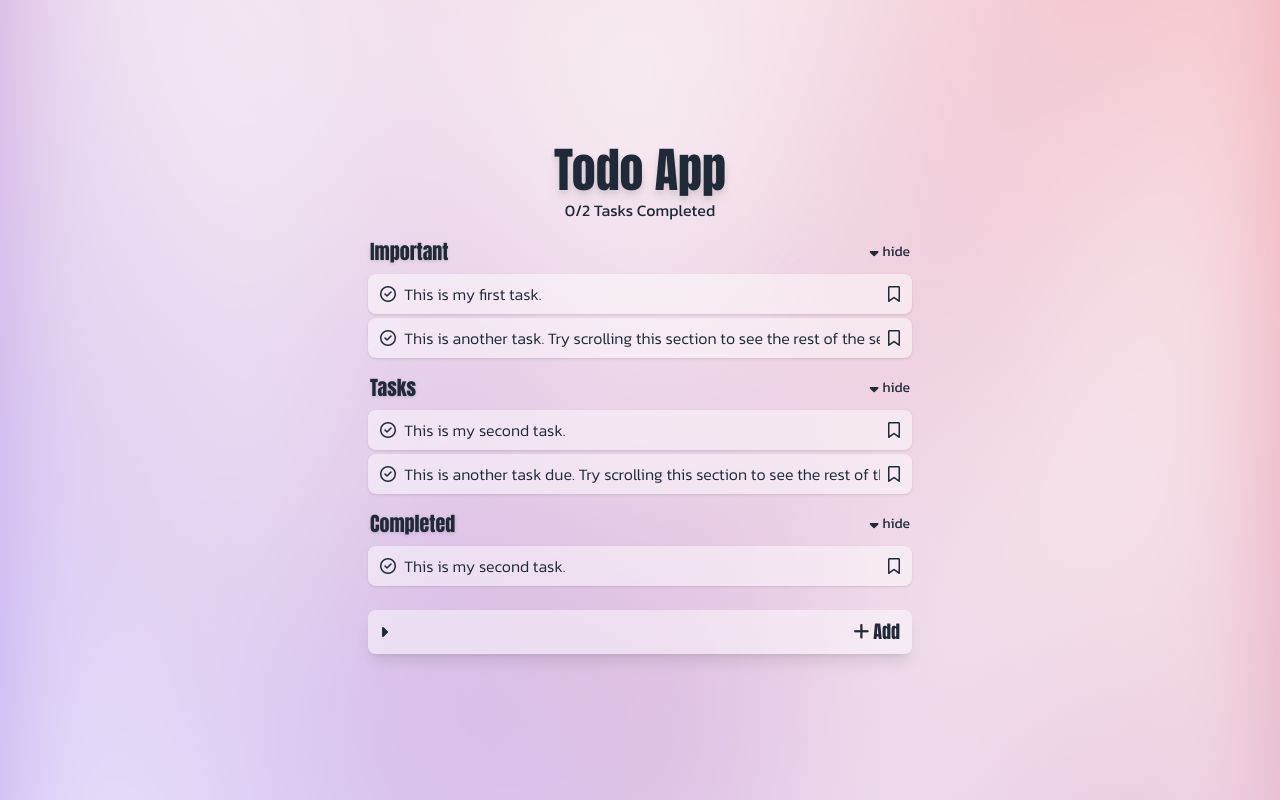
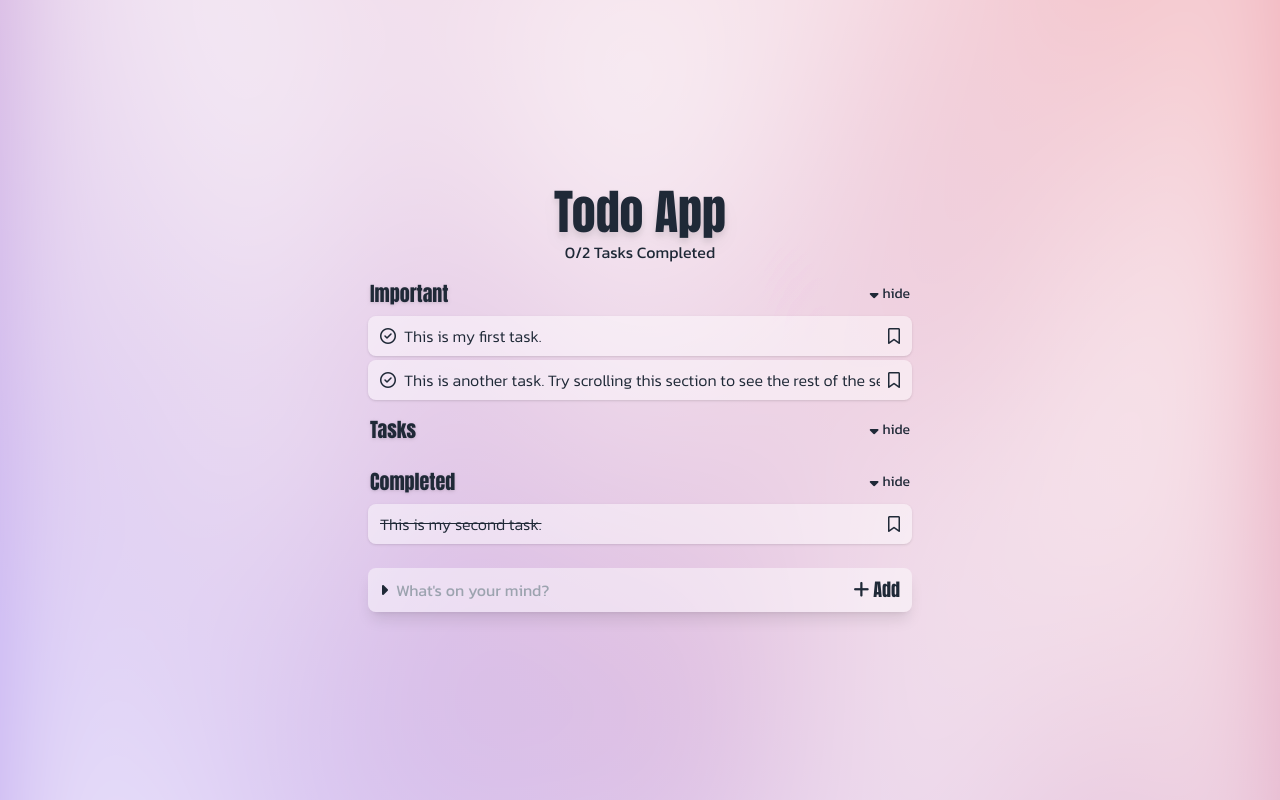
Before and after one commit to umarfarooq6519/TodoApp, a React (Vite) app: page / in a window 1280 px wide. Built offline with nearby package versions, Linux system fonts and the light colour scheme.

Commit message:
add tasks functionality

```diff
--- a/package.json
+++ b/package.json
@@ -11,7 +11,8 @@
   },
   "dependencies": {
     "react": "^18.2.0",
-    "react-dom": "^18.2.0"
+    "react-dom": "^18.2.0",
+    "uuid": "^9.0.1"
   },
   "devDependencies": {
     "@types/react": "^18.2.56",
--- a/src/App.tsx
+++ b/src/App.tsx
@@ -1,10 +1,17 @@
 //  importing components
+import { useState } from "react";
 import CompletedSection from "./Components/CompletedSection";
 import ImportantSection from "./Components/ImportantSection";
 import NewTaskSection from "./Components/NewTaskSection";
 import TasksSection from "./Components/TasksSection";
 
-export default function App() {
+export interface Todo {
+  id: number;
+  text: string;
+  completed: boolean;
+}
+
+export default function App(): JSX.Element {
   //  variables
   const heading = "text-5xl font-[anton] drop-shadow-lg";
   const subheading = "text-xl font-[anton] drop-shadow";
@@ -13,6 +20,37 @@ export default function App() {
     "flex items-center justify-between shadow gap-2 w-full px-3 py-2 rounded-lg bg-[#fff7]";
   const ul_styling = "list flex flex-col gap-1 font-light whitespace-nowrap";
   const task_styling = "overflow-x-auto no-scrollbar w-full";
+
+  // Managing Todos
+  const [todos, setTodos] = useState<Todo[]>([]); //state for storing todo list
+  const [text, setText] = useState<string>(""); //state for storing text
+
+  const handleSubmit = (text: string): void => {
+    const newTodo: Todo = {
+      id: Date.now(),
+      text: text,
+      completed: false,
+    };
+
+    setTodos((prevTodos) => [...prevTodos, newTodo]);
+  };
+
+  const ToggleCompleted = (id: number): void => {
+    setTodos((prevTodos) =>
+      prevTodos.map((todo) =>
+        todo.id === id
+          ? {
+              ...todo,
+              completed: !todo.completed,
+            }
+          : todo
+      )
+    );
+  };
+
+  const deleteTodo = (id: number): void => {
+    setTodos((prevTodos) => prevTodos.filter((todo) => todo.id !== id));
+  };
 
   //  Todo App
   return (
@@ -37,6 +75,10 @@ export default function App() {
           ul_styling={ul_styling}
           li_styling={li_styling}
           task_styling={task_styling}
+          todos={todos} // Pass down todos state
+          handleSubmit={handleSubmit} // Pass down handleSubmit function
+          ToggleCompleted={ToggleCompleted} // Pass down ToggleCompleted function
+          deleteTodo={deleteTodo} // Pass down deleteTodo function
         />
 
         <CompletedSection
@@ -47,7 +89,11 @@ export default function App() {
           task_styling={task_styling}
         />
 
-        <NewTaskSection ul_styling={ul_styling} li_styling={li_styling} />
+        <NewTaskSection
+          onSubmit={handleSubmit}
+          ul_styling={ul_styling}
+          li_styling={li_styling}
+        />
       </div>
     </section>
   );
--- a/src/Components/CompletedSection.tsx
+++ b/src/Components/CompletedSection.tsx
@@ -34,8 +34,7 @@ export default function CompletedSection(props: Props) {
         className={`${props.ul_styling}  ${showCompleted ? `block` : `hidden`}`}
       >
         <li className={`${props.li_styling}`}>
-          <i className="fa-regular fa-circle-check"></i>
-          <span className={`${props.task_styling}`}>
+          <span className={`${props.task_styling} line-through`}>
             This is my second task.
           </span>
           <i className="fa-regular fa-bookmark"></i>
--- a/src/Components/NewTaskSection.tsx
+++ b/src/Components/NewTaskSection.tsx
@@ -1,22 +1,41 @@
+import { useState } from "react";
+
 interface Props {
   ul_styling: string;
   li_styling: string;
+  onSubmit: (text: string) => void;
 }
 
-export default function NewTaskSection(props: Props) {
+export default function NewTaskSection(props: Props): JSX.Element {
+  const [inputValue, setInputValue] = useState<string>("");
+
+  const handleSubmit = (e: React.FormEvent<HTMLFormElement>): void => {
+    e.preventDefault();
+    if (!inputValue.trim()) return;
+
+    props.onSubmit(inputValue);
+    setInputValue("");
+    console.log("New Task Added");
+  };
+
   return (
     <div className={`${props.ul_styling} w-full pt-2`}>
-      <span className={`${props.li_styling} shadow-lg`}>
+      <form onSubmit={handleSubmit} className={`${props.li_styling} shadow-lg`}>
         <i className="fa-solid fa-caret-right"></i>
         <input
           type="text"
+          placeholder="What's on your mind?"
+          value={inputValue}
+          onChange={(e) => setInputValue(e.target.value)}
           className={`bg-transparent focus:outline-none font-normal w-full`}
         />
-        <span className="flex items-center gap-1 font-[anton] text-lg">
-          <i className="fa-solid fa-plus"></i>
-          Add
-        </span>
-      </span>
+        <button type="submit">
+          <span className="flex items-center gap-1 font-[anton] text-lg">
+            <i className="fa-solid fa-plus"></i>
+            Add
+          </span>
+        </button>
+      </form>
     </div>
   );
 }
--- a/src/Components/TasksSection.tsx
+++ b/src/Components/TasksSection.tsx
@@ -1,10 +1,16 @@
 import { useState } from "react";
+import {Todo} from "../App";
+
 interface Props {
   tasks_div: string;
   subheading: string;
   ul_styling: string;
   li_styling: string;
   task_styling: string;
+  todos: Todo[]; // Pass down todos state
+  handleSubmit: (text: string) => void; // Pass down handleSubmit function
+  ToggleCompleted: (id: number) => void; // Pass down ToggleCompleted function
+  deleteTodo: (id: number) => void; // Pass down deleteTodo function
 }
 
 export default function TasksSection(props: Props) {
@@ -30,20 +36,21 @@ export default function TasksSection(props: Props) {
       </span>
 
       <ul className={`${props.ul_styling} ${showTasks ? `block` : `hidden`}`}>
-        <li className={`${props.li_styling}`}>
-          <i className="fa-regular fa-circle-check"></i>
-          <span className={props.task_styling}>This is my second task.</span>
-          <i className="fa-regular fa-bookmark"></i>
-        </li>
-
-        <li className={props.li_styling}>
-          <i className="fa-regular fa-circle-check"></i>
-          <span className={props.task_styling}>
-            This is another task due. Try scrolling this section to see the rest
-            of the sentence.
-          </span>
-          <i className="fa-regular fa-bookmark"></i>
-        </li>
+        {props.todos.map((todo) => (
+          <li key={todo.id} className={`${props.li_styling}`}>
+            <i
+              className={`fa-regular ${
+                todo.completed ? "fa-check-circle" : "fa-circle"
+              }`}
+              onClick={() => props.ToggleCompleted(todo.id)}
+            ></i>
+            <span className={props.task_styling}>{todo.text}</span>
+            <i
+              className="fa-regular fa-trash-alt"
+              onClick={() => props.deleteTodo(todo.id)}
+            ></i>
+          </li>
+        ))}
       </ul>
     </div>
   );
--- a/src/index.css
+++ b/src/index.css
@@ -6,7 +6,7 @@
 
 body {
   font-family: "Kanit", sans-serif;
-  background-image: url(/public/ffflux.svg);
+  background-image: url(/ffflux.svg);
   background-repeat: no-repeat;
   background-position: center center;
   background-size: cover;
```
Also changed, not shown: 1 other file (tests, documents, lock files or other folders).
